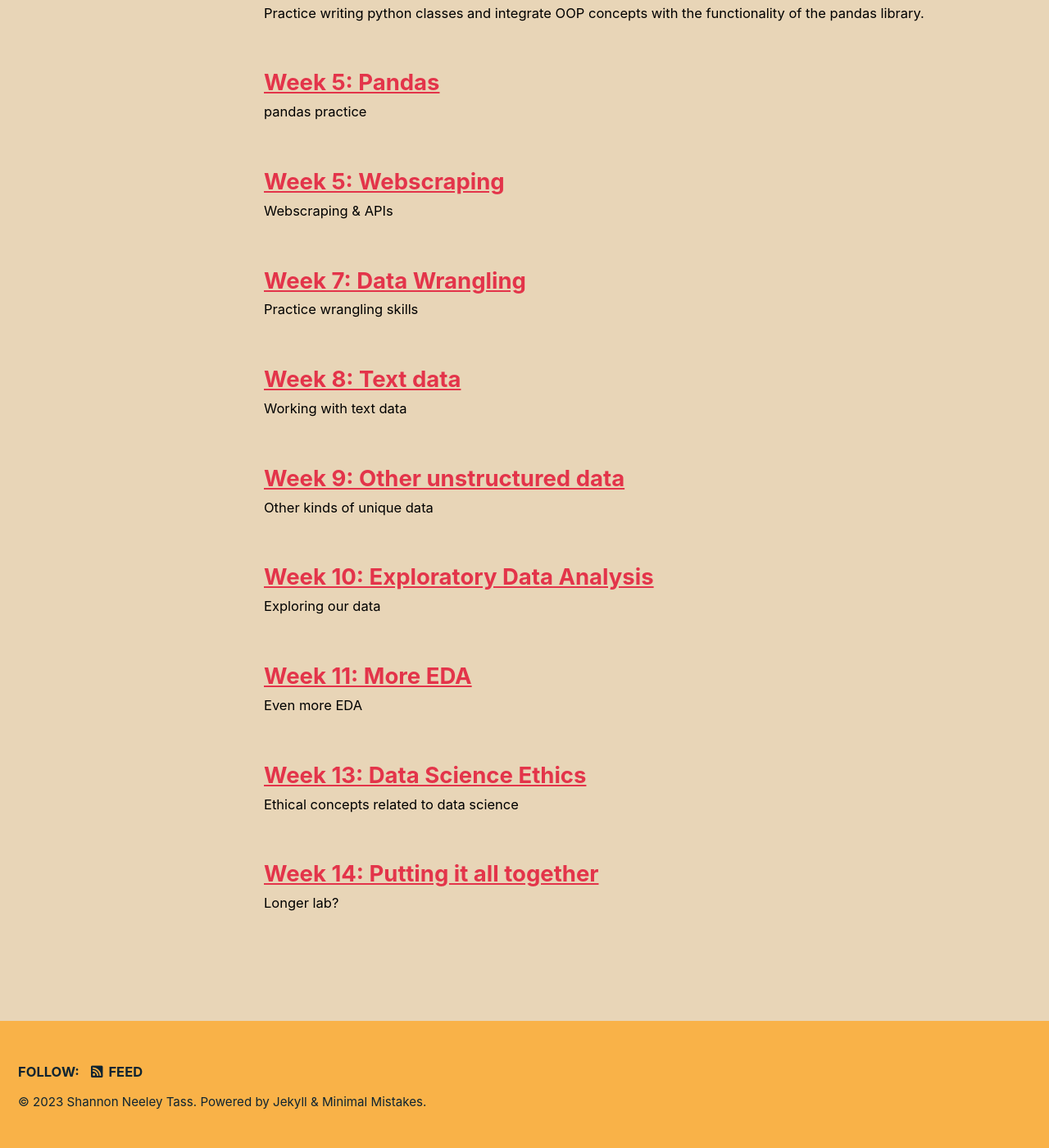
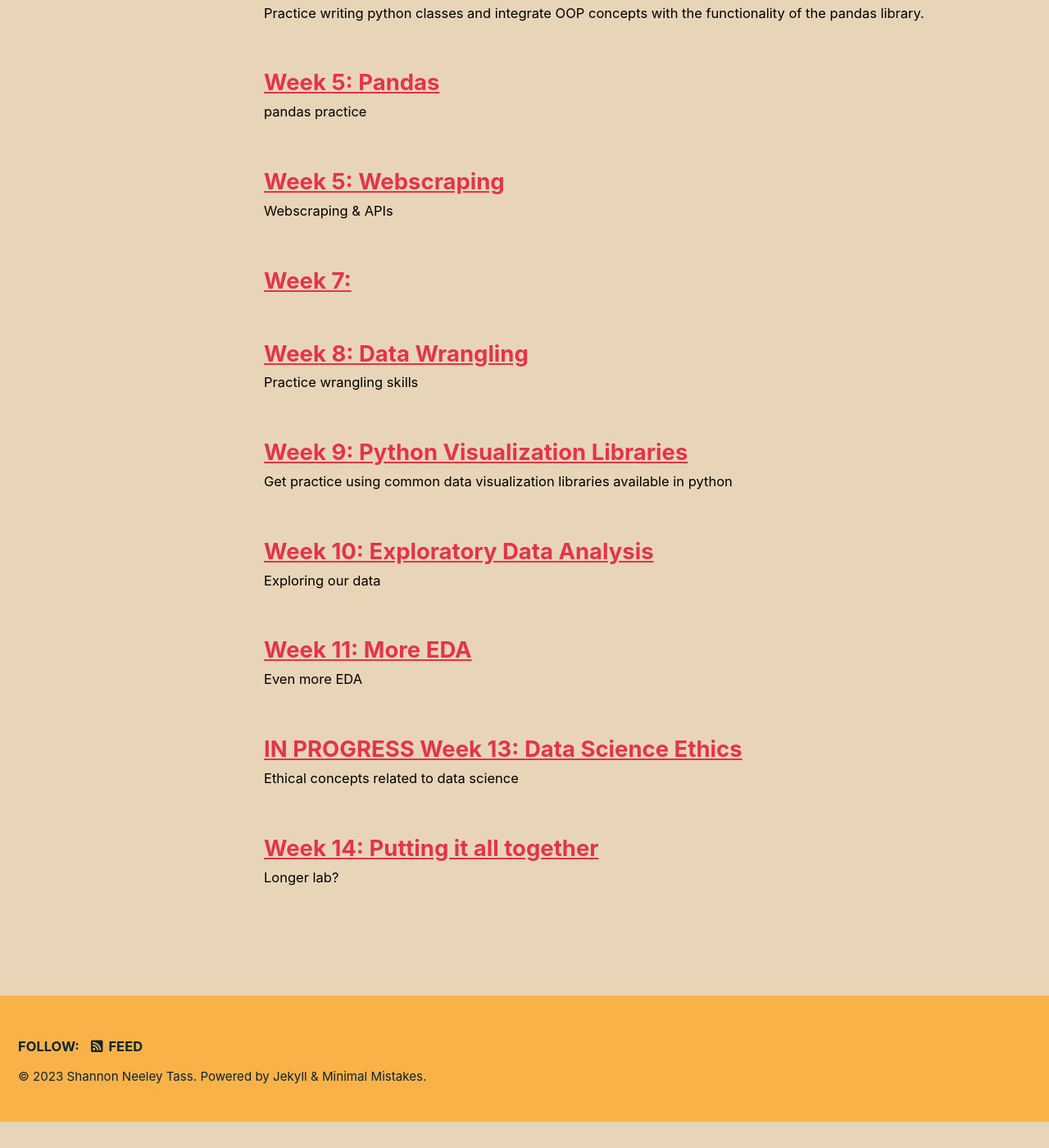
Before and after one commit to s386Fall2023/s386Fall2023.github.io, a Jekyll site: the page built from _pages/assignment-archive.md, in a window 1280 px wide and 1400 px high, scrolled down 857 px. Shown: the whole window at 82% size. Built offline with Jekyll 4.4.1, drawn with Linux system fonts in a browser that asks for light colours; cached includes are drawn as plain includes; after the commit the page ends 2225 px from its top, so only the background shows below that.

Commit message:
Update assignment names and reorder

```diff
--- a/_assignments/08unstructured.md
+++ /dev/null
@@ -1,7 +0,0 @@
----
-title: "Week 8: Text data"
-layout: single
-author_profile: false
-classes: wide
-excerpt: Working with text data
----
--- /dev/null
+++ b/_assignments/09pythonviz.md
@@ -0,0 +1,7 @@
+---
+title: "Week 9: Python Visualization Libraries"
+layout: single
+author_profile: false
+classes: wide
+excerpt: Get practice using common data visualization libraries available in python
+---
--- a/_assignments/09text2.md
+++ /dev/null
@@ -1,7 +0,0 @@
----
-title: "Week 9: Other unstructured data"
-layout: single
-author_profile: false
-classes: wide
-excerpt: Other kinds of unique data
----
```
Also changed, not shown: _assignments/03python.md (+1 -0 lines), _assignments/07tbd.md (added, +7 -0 lines), _assignments/08wrangling.md (renamed from _assignments/07wrangling.md, +1 -1 lines), _assignments/12ethics.md (added, +27 -0 lines), _assignments/13ethics.md (deleted, +0 -7 lines).
